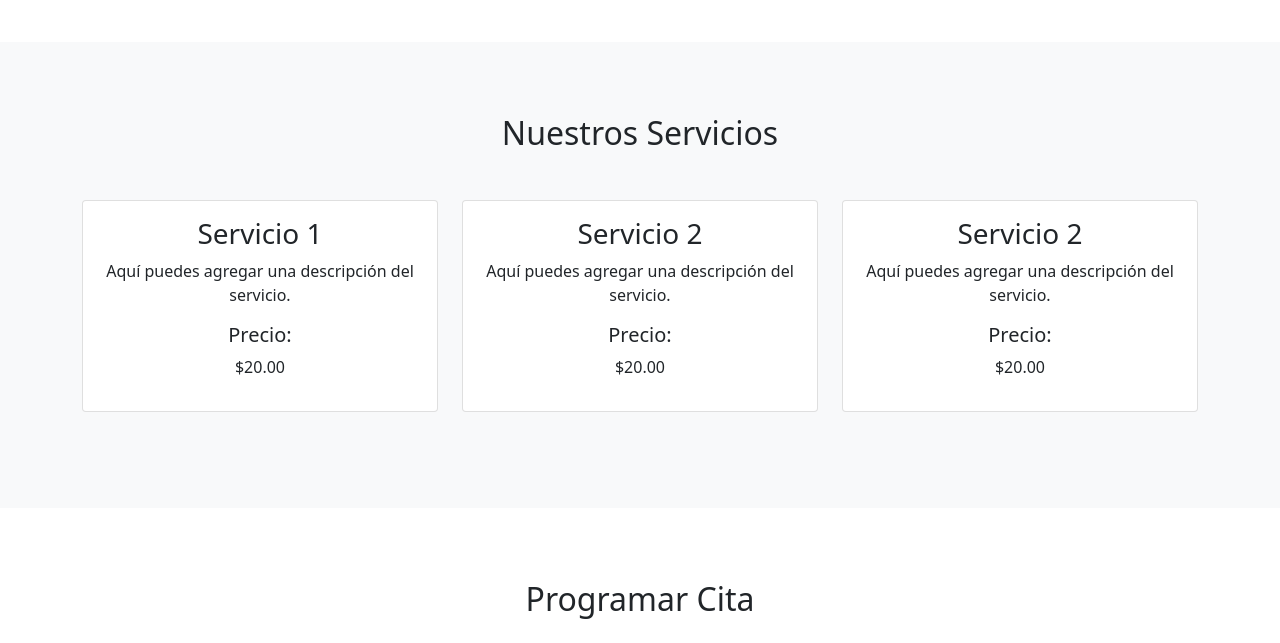
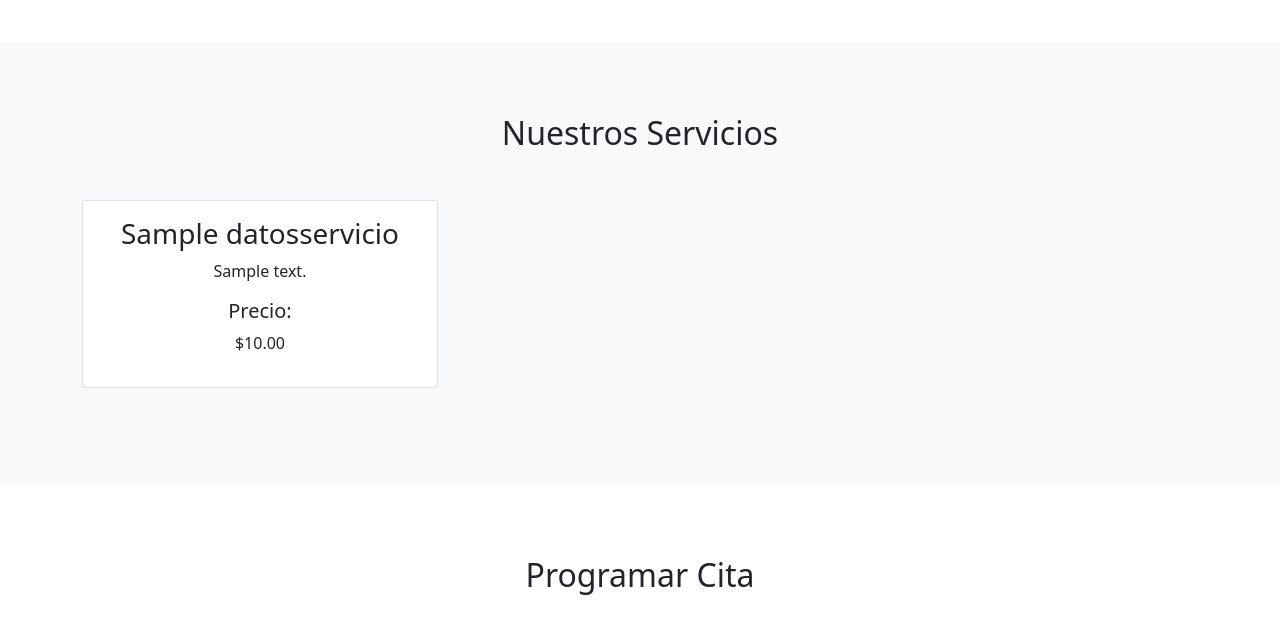
Before and after one commit to GRUPO12-DSI115/GRUPO12-DSI115, a Django app: page /sicegevet/ in a window 1280 px wide. Shown: the part 244-887 px from the top of the page. Run offline with Django 4.2, Linux system fonts and the light colour scheme; tables that the repository leaves empty hold one stand-in row (values such as "Sample post"); some libraries are stand-ins or nearby versions.

Commit message:
templates

```diff
--- a/GestionVeterinarias/inicio/templates/inicio/homeCliente.html
+++ b/GestionVeterinarias/inicio/templates/inicio/homeCliente.html
@@ -68,49 +68,23 @@
       <div class="container">
         <br />
         <h2 class="text-center mb-5">Nuestros Servicios</h2>
+        {% for serv in servicios %}
         <div class="row">
           <div class="col-md-4 mb-4">
             <div class="card text-center">
               <div class="card-body">
-                <h3 class="card-title">Servicio 1</h3>
+                <h3 class="card-title">{{serv.nombreServicio}}</h3>
                 <p class="card-text">
-                  Aquí puedes agregar una descripción del servicio.
+                  {{serv.descripcion}}
                 </p>
                 <div class="mt-3">
                   <h5>Precio:</h5>
-                  <p>$20.00</p>
+                  <p>${{serv.precio}}</p>
                 </div>
               </div>
             </div>
           </div>
-          <div class="col-md-4 mb-4">
-            <div class="card text-center">
-              <div class="card-body">
-                <h3 class="card-title">Servicio 2</h3>
-                <p class="card-text">
-                  Aquí puedes agregar una descripción del servicio.
-                </p>
-                <div class="mt-3">
-                  <h5>Precio:</h5>
-                  <p>$20.00</p>
-                </div>
-              </div>
-            </div>
-          </div>
-          <div class="col-md-4 mb-4">
-            <div class="card text-center">
-              <div class="card-body">
-                <h3 class="card-title">Servicio 2</h3>
-                <p class="card-text">
-                  Aquí puedes agregar una descripción del servicio.
-                </p>
-                <div class="mt-3">
-                  <h5>Precio:</h5>
-                  <p>$20.00</p>
-                </div>
-              </div>
-            </div>
-          </div>
+          {% endfor %}
         </div>
         <br />
       </div>
--- a/GestionVeterinarias/inicio/views.py
+++ b/GestionVeterinarias/inicio/views.py
@@ -7,8 +7,9 @@ from moduloGestionServicios.models import datosServicios
 
 #pagina de inicio
 def homeCliente(request):
+    servicios =datosServicios.objects.all()
 
-    return render(request,"inicio/homeCliente.html")
+    return render(request,"inicio/homeCliente.html",{'servicios':servicios})
 
 def home(request):
     acceso=datosClinicas.objects.all()
@@ -22,6 +23,6 @@ def homeSistema(request):
     return render(request,"inicio/homeSistema.html", {acceso:acceso})
 
 def mostrarServicios(request):
-    servicios =datosServicios.objects.all()
 
-    return render(request, "inicio/servicios.html",{'servicios':servicios})
+
+    return render(request, "inicio/servicios.html")
```
